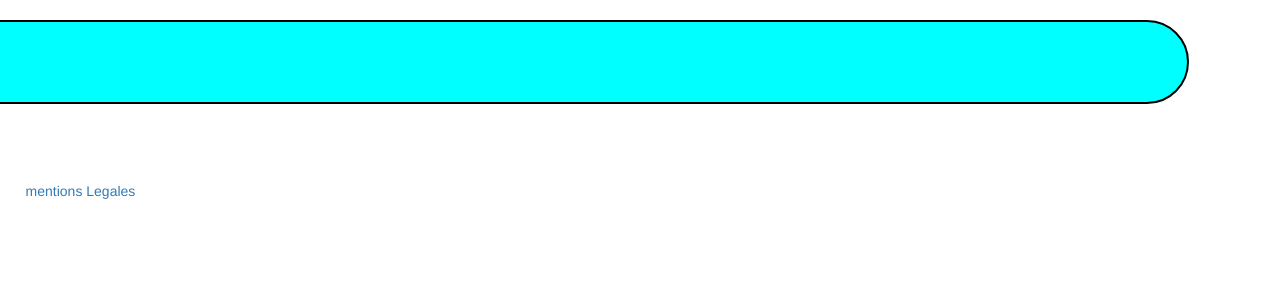
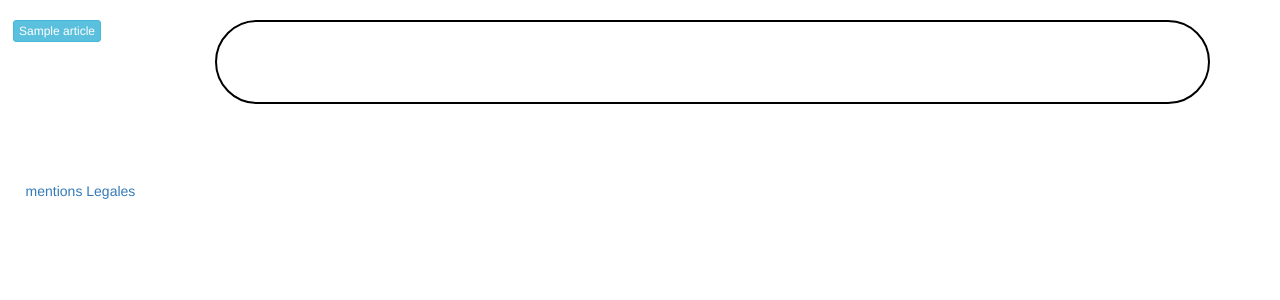
Before and after one commit to MDeganoWDev/Afpa-Project-First, a PHP site: page /CtrlArticles/articles in a window 1280 px wide. Shown: the part 52-352 px from the top of the page. Run offline with PHP 8.4, Linux system fonts and the light colour scheme; tables that the repository leaves empty hold one stand-in row (values such as "Sample post"); some libraries are stand-ins or nearby versions.

Commit message:
module page

```diff
--- a/Project2s/modules/articles/css/indexArticles.css
+++ b/Project2s/modules/articles/css/indexArticles.css
@@ -1,9 +1,41 @@
-#container {
+#containerArticle {
   display: flex;
+  width: 100%;
 }
-#container #sideContainer {
-  background-color: red;
+
+#containerArticle #sideContainerArticle {
+  margin-left: -5%;
+  margin-right: 10%;
+  max-width: 150px;
 }
-#container #mainContainer {
-  background-color: aqua;
-}/*# sourceMappingURL=indexArticles.css.map */
+
+#containerArticle #sideContainerArticle .index a {
+  margin-bottom: 5px;
+  width: 100%;
+  text-align: left;
+  text-overflow: ellipsis;
+  overflow:hidden ;
+}
+
+#containerArticle #mainContainerArticle {
+  width: 100vw;
+  overflow: visible;
+  border-radius: 50px;
+  border: 2px solid black;
+  padding-bottom: 20px;
+}
+
+#containerArticle #mainContainerArticle h1 {
+  text-align: center;
+}
+
+#containerArticle #mainContainerArticle #text {
+  margin-left: 5%;
+  margin-right: 5%;
+  text-align: left;
+}
+
+#containerArticle #mainContainerArticle #autor {
+  margin-right: 5%;
+  text-align: right;
+}
--- a/Project2s/modules/articles/css/indexArticles.scss
+++ /dev/null
@@ -1,13 +0,0 @@
-#container {
-    display: flex;
-
-    #sideContainer {
-        background-color: red;
-        .index {
-        }
-    }
-
-    #mainContainer {
-        background-color: aqua;
-    }
-}
--- a/Project2s/modules/articles/ctrl/CtrlArticles.php
+++ b/Project2s/modules/articles/ctrl/CtrlArticles.php
@@ -21,10 +21,10 @@ class CtrlArticles
             $this->vue->afficherError("Erreur de serveur");
         }
     }
-    public function selectedArticle($id)
+    public function selectedArticle($slug)
     {
         @$articles = $this->model->selectAllArticles();
-        @$thisArticle = $this->model->selectArticle($id);
+        @$thisArticle = $this->model->selectArticle($slug);
         if ($articles || $thisArticle) {
             $this->vue->afficherThisArticles($articles, $thisArticle);
         } else {
--- a/Project2s/modules/articles/model/ModelArticles.php
+++ b/Project2s/modules/articles/model/ModelArticles.php
@@ -13,16 +13,19 @@ class ModelArticles
         $result = DAO_MySQLi::requete($sql);
         return $result;
     }
-    public function selectArticle($id)
+    public function selectArticle($slug)
     {
-        $sql = "SELECT * FROM `articles` WHERE `articles`.`id` = {$id}";
+        $sql = "SELECT * FROM `articles` WHERE `articles`.`slug` = '{$slug}'";
         $result = DAO_MySQLi::requete($sql);
         return $result;
     }
     public function createArticle($data)
     {
         $datej = date('Y-m-d');
-        $sql = "INSERT INTO `articles` (`status`, `slug`, `titre`, `contenu`, `auteur`, `dateCreation`) VALUES ('{$data['status']}', '{$data['slug']}', '{$data['titre']}', '{$data['contenu']}', '{$data['auteur']}', '{$datej}');";
+        $titre= addslashes($data['titre']);
+        $contenu = addslashes($data['contenu']);
+        $auteur= addslashes($data['auteur']);
+        $sql = "INSERT INTO `articles` (`status`, `slug`, `titre`, `contenu`, `auteur`, `dateCreation`) VALUES ('{$data['status']}', '{$data['slug']}', '{$titre}', '{$contenu}', '{$auteur}', '{$datej}');";
         $result = DAO_MySQLi::requete($sql);
         return $result;
     }
--- a/Project2s/modules/articles/templates/indexArticles.html
+++ b/Project2s/modules/articles/templates/indexArticles.html
@@ -1,56 +1,57 @@
-<link rel="stylesheet" href="./modules/articles/css/indexArticles.css">
+<!-- <link rel="stylesheet" href="../modules/articles/css/indexArticles.css"> -->
+
 <style>
-    #container {
+    #containerArticle {
         display: flex;
         width: 100%;
     }
 
-    #container #sideContainer {
-        margin-left: -28%;
-        margin-right: 20px;
+    #containerArticle #sideContainerArticle {
+        margin-left: -5%;
+        margin-right: 10%;
         max-width: 150px;
     }
 
-    #container #sideContainer .index a {
+    #containerArticle #sideContainerArticle .index a {
         margin-bottom: 5px;
         width: 100%;
         text-align: left;
         text-overflow: ellipsis;
-        overflow:hidden ;
+        overflow: hidden;
     }
 
-    #container #mainContainer {
+    #containerArticle #mainContainerArticle {
         width: 100vw;
-        margin-left: 50px;
-        margin-right: -500px;
         overflow: visible;
         border-radius: 50px;
         border: 2px solid black;
         padding-bottom: 20px;
     }
 
-    #container #mainContainer h1 {
+    #containerArticle #mainContainerArticle h1 {
         text-align: center;
     }
 
-    #container #mainContainer #text {
+    #containerArticle #mainContainerArticle #text {
         margin-left: 5%;
         margin-right: 5%;
         text-align: left;
     }
 
-    #container #mainContainer #autor {
+    #containerArticle #mainContainerArticle #autor {
         margin-right: 5%;
         text-align: right;
     }
 </style>
-<div id="container">
 
-    <div id="sideContainer">
+<div id="containerArticle">
+
+    <div id="sideContainerArticle">
         <div class="index">
             <?php foreach($articles as $article) : ?>
             <?php if($article['status'] == 1) : ?>
-            <a title="<?= $article['titre'] ?>" class="btn btn-info btn-xs" href="/CtrlArticles/selectedArticle/<?= $article['id'] ?>">
+            <a title="<?= $article['titre'] ?>" class="btn btn-info btn-xs"
+                href="/CtrlArticles/selectedArticle/<?= $article['slug'] ?>">
                 <?= $article['titre'] ?>
             </a>
             <?php endif ?>
@@ -58,7 +59,7 @@
         </div>
     </div>
 
-    <div id="mainContainer">
+    <div id="mainContainerArticle">
         <h1>
             <?= (isset($thisArticle)) ? $thisArticle[0]['titre'] : '' ?>
         </h1>
```
Also changed, not shown: Project2s/modules/articles/templates/formulaireNewArticle.html (+32 -12 lines), 1 other file.
